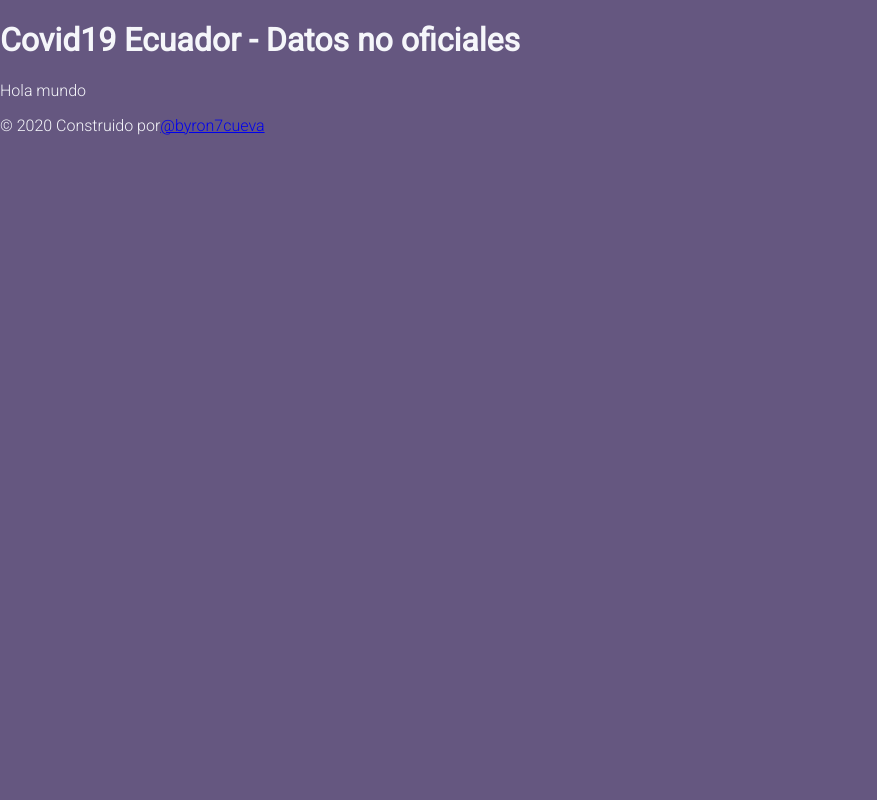
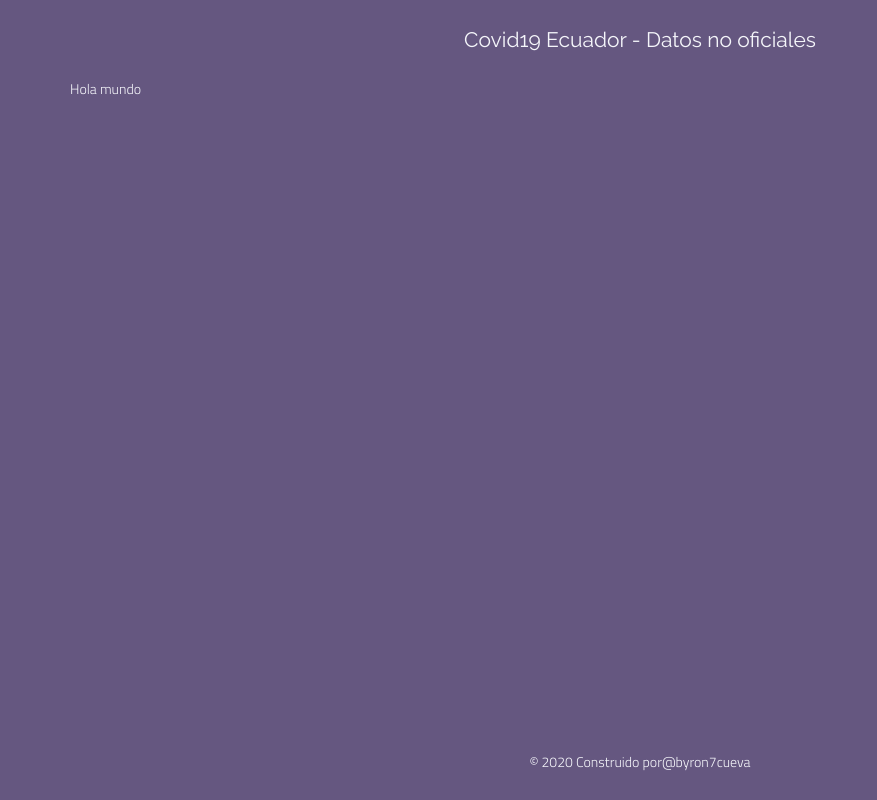
Before and after one commit to byron7cueva/ec-covid19, a Gatsby site in the folder ec-covid19-web/: page / in a window 1280 px wide. Shown: the whole page, without its empty margins (0-877 px from the left). Built offline with nearby package versions, Linux system fonts and the light colour scheme; Gatsby itself is replaced by a stand-in of ours.

Commit message:
Estructure Layout

```diff
--- a/ec-covid19-web/gatsby-config.js
+++ b/ec-covid19-web/gatsby-config.js
@@ -10,8 +10,8 @@ module.exports = {
       resolve: 'gatsby-plugin-google-fonts',
       options: {
         fonts: [
-          'Lato\:300,400',
-          'Roboto\:300,400'
+          'Titillium Web\:300,400',
+          'Raleway\:300,400'
         ]
       }
     }
--- a/ec-covid19-web/src/components/Footer/index.js
+++ b/ec-covid19-web/src/components/Footer/index.js
@@ -1,11 +1,12 @@
 import React from 'react'
 import PropTypes from 'prop-types'
 
+import { FooterContainer } from './style'
+
 export const Footer = ({ author, url }) => (
-  <footer>
-    © {new Date().getFullYear()} Construido por
-    <a href={url}>{author}</a>
-  </footer>
+  <FooterContainer>
+    © {new Date().getFullYear()} Construido por {' '} <a href={url}>{author}</a>
+  </FooterContainer>
 )
 
 Footer.propTypes = {
--- /dev/null
+++ b/ec-covid19-web/src/components/Footer/style.js
@@ -0,0 +1,8 @@
+import styled from 'styled-components'
+
+export const FooterContainer = styled.footer`
+  grid-area: footer;
+  display: flex;
+  align-items: center;
+  justify-content: center;
+`
--- a/ec-covid19-web/src/components/Header/index.js
+++ b/ec-covid19-web/src/components/Header/index.js
@@ -1,14 +1,16 @@
 import React from 'react'
 import PropTypes from 'prop-types'
+
+import { HeaderContainer } from './style'
 
 /**
  * Header component of the page
  * @author byron7cueva
  */
 export const Header = ({ title }) => (
-  <header>
-    <h1>{title}</h1>
-  </header>
+  <HeaderContainer>
+    <h1 className='header__title'>{title}</h1>
+  </HeaderContainer>
 )
 
 Header.propTypes = {
--- /dev/null
+++ b/ec-covid19-web/src/components/Header/style.js
@@ -0,0 +1,17 @@
+import styled from 'styled-components'
+
+import { fonts } from '../../settings/constants'
+
+export const HeaderContainer = styled.header`
+  grid-area: header;
+  display: flex;
+  align-items: center;
+  justify-content: center;
+
+  .header__title {
+    margin:0;
+    font-family: ${fonts.title.family};
+    font-size: 1.5em;
+    font-weight: ${fonts.title.weight};
+  }
+`
--- a/ec-covid19-web/src/components/Layout/index.js
+++ b/ec-covid19-web/src/components/Layout/index.js
@@ -2,6 +2,7 @@ import React from 'react'
 import PropTypes from 'prop-types'
 import { graphql, useStaticQuery } from 'gatsby'
 
+import { LayoutContainer } from './style'
 import { Header } from '../Header'
 import { Footer } from '../Footer'
 
@@ -21,13 +22,13 @@ export const Layout = ({ children }) => {
   )
 
   return (
-    <>
+    <LayoutContainer>
       <Header title={data.site.siteMetadata.title} />
       <main>
         {children}
       </main>
       <Footer author={data.site.siteMetadata.author} url={data.site.siteMetadata.urlAuthor} />
-    </>
+    </LayoutContainer>
   )
 }
 
--- /dev/null
+++ b/ec-covid19-web/src/components/Layout/style.js
@@ -0,0 +1,13 @@
+import styled from 'styled-components'
+
+export const LayoutContainer = styled.div`
+  display: grid;
+  height: 100vh;
+  width: 100%;
+  grid-template: 50px 1fr 100px 50px / 2fr 1fr;
+  grid-template-areas: "header header"
+             "map data"
+             "timeline data"
+             "footer footer";
+  padding: 1em 5em;
+`
--- a/ec-covid19-web/src/settings/constants.js
+++ b/ec-covid19-web/src/settings/constants.js
@@ -11,15 +11,15 @@ export const colors = {
 
 export const fonts = {
   content: {
-    family: 'Roboto, sans-serif',
+    family: '"Titillium Web", sans-serif',
     weight: 300
   },
   title: {
-    family: 'Lato, sans-serif',
+    family: '"Raleway", sans-serif',
     weight: 400
   }
 }
 
 export const size = {
-  textContent: '12px'
+  textContent: '14px'
 }
--- a/ec-covid19-web/src/styles/core/global.js
+++ b/ec-covid19-web/src/styles/core/global.js
@@ -1,6 +1,6 @@
 import { createGlobalStyle } from 'styled-components'
 
-import { colors, fonts } from '../../settings/constants'
+import { colors, fonts, size } from '../../settings/constants'
 
 export const GlobalStyle = createGlobalStyle`
   * {
@@ -17,5 +17,11 @@ export const GlobalStyle = createGlobalStyle`
     background-color: ${colors.grayDark};
     font-family: ${fonts.content.family};
     font-weight: ${fonts.content.weight};
+    font-size: ${size.textContent};
+  }
+
+  a {
+    text-decoration: none;
+    color: ${colors.light};
   }
 `
```
